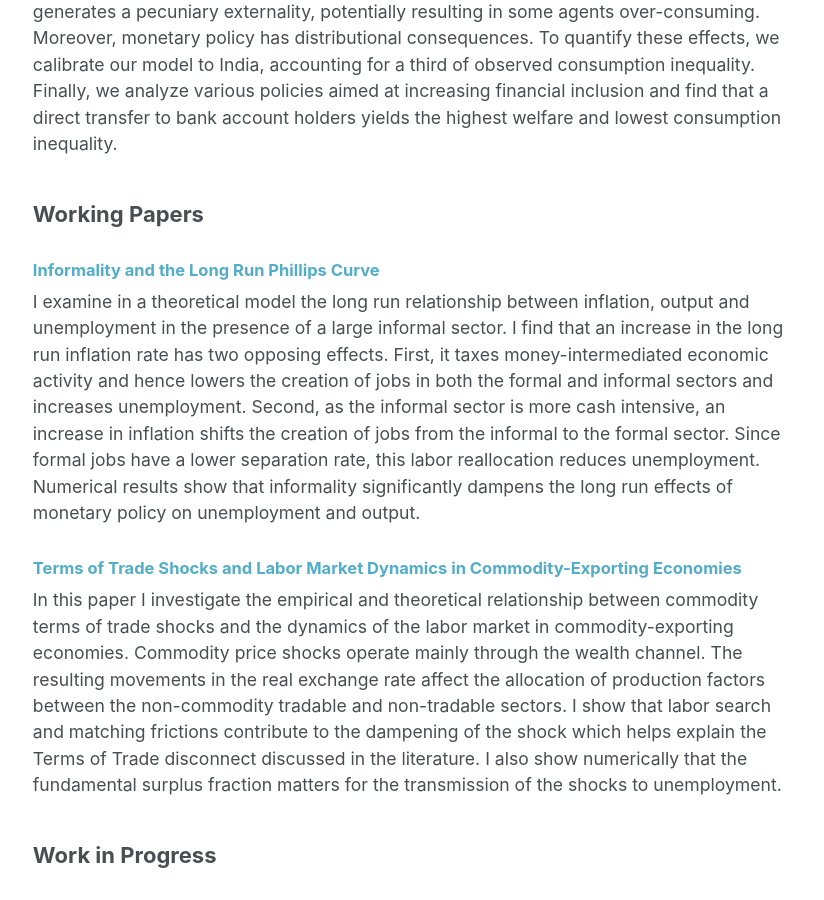
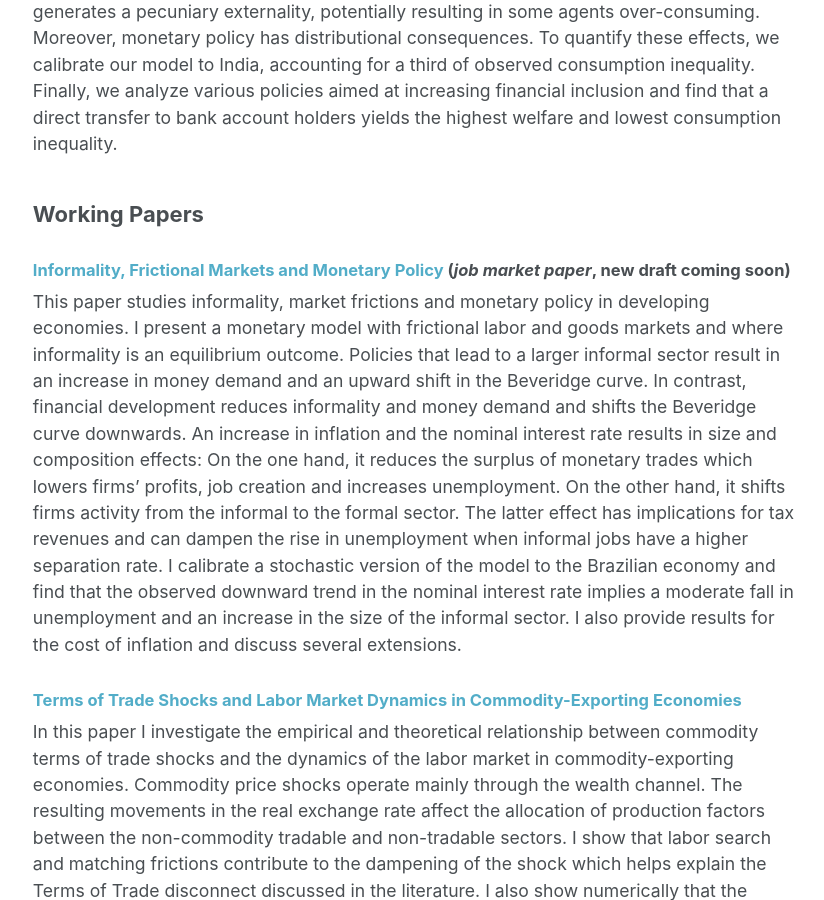
Before and after one commit to maitlahcen/maitlahcen.github.io, a Jekyll site: the page built from _pages/research.md, in a window 1280 px wide and 900 px high, scrolled down 427 px. Shown: the whole window, without its empty margins (251-1075 px from the left). Built offline with Jekyll 4.4.1, drawn with Linux system fonts in a browser that asks for light colours.

Commit message:
Updated jmp title

```diff
--- a/_pages/research.md
+++ b/_pages/research.md
@@ -14,9 +14,9 @@ We propose a monetary model with endogenous credit market participation to study
 
 ### Working Papers
 
-#### [Informality and the Long Run Phillips Curve](https://ideas.repec.org/p/zur/econwp/248.html)
+#### [Informality, Frictional Markets and Monetary Policy](https://ideas.repec.org/p/zur/econwp/248.html) (*job market paper*, new draft coming soon)
 
-I examine in a theoretical model the long run relationship between inflation, output and unemployment in the presence of a large informal sector. I find that an increase in the long run inflation rate has two opposing effects. First, it taxes money-intermediated economic activity and hence lowers the creation of jobs in both the formal and informal sectors and increases unemployment. Second, as the informal sector is more cash intensive, an increase in inflation shifts the creation of jobs from the informal to the formal sector. Since formal jobs have a lower separation rate, this labor reallocation reduces unemployment. Numerical results show that informality significantly dampens the long run effects of monetary policy on unemployment and output.
+This paper studies informality, market frictions and monetary policy in developing economies. I present a monetary model with frictional labor and goods markets and where informality is an equilibrium outcome. Policies that lead to a larger informal sector result in an increase in money demand and an upward shift in the Beveridge curve. In contrast, financial development reduces informality and money demand and shifts the Beveridge curve downwards. An increase in inflation and the nominal interest rate results in size and composition effects: On the one hand, it reduces the surplus of monetary trades which lowers firms' profits, job creation and increases unemployment. On the other hand, it shifts firms activity from the informal to the formal sector. The latter effect has implications for tax revenues and can dampen the rise in unemployment when informal jobs have a higher separation rate. I calibrate a stochastic version of the model to the Brazilian economy and find that the observed downward trend in the nominal interest rate implies a moderate fall in unemployment and an increase in the size of the informal sector. I also provide results for the cost of inflation and discuss several extensions.
 
 #### [Terms of Trade Shocks and Labor Market Dynamics in Commodity-Exporting Economies](https://www.dropbox.com/s/tvc66aqdcfos2u4/comm_tot_lmdynamics_paper.pdf?raw=1)
 
```
